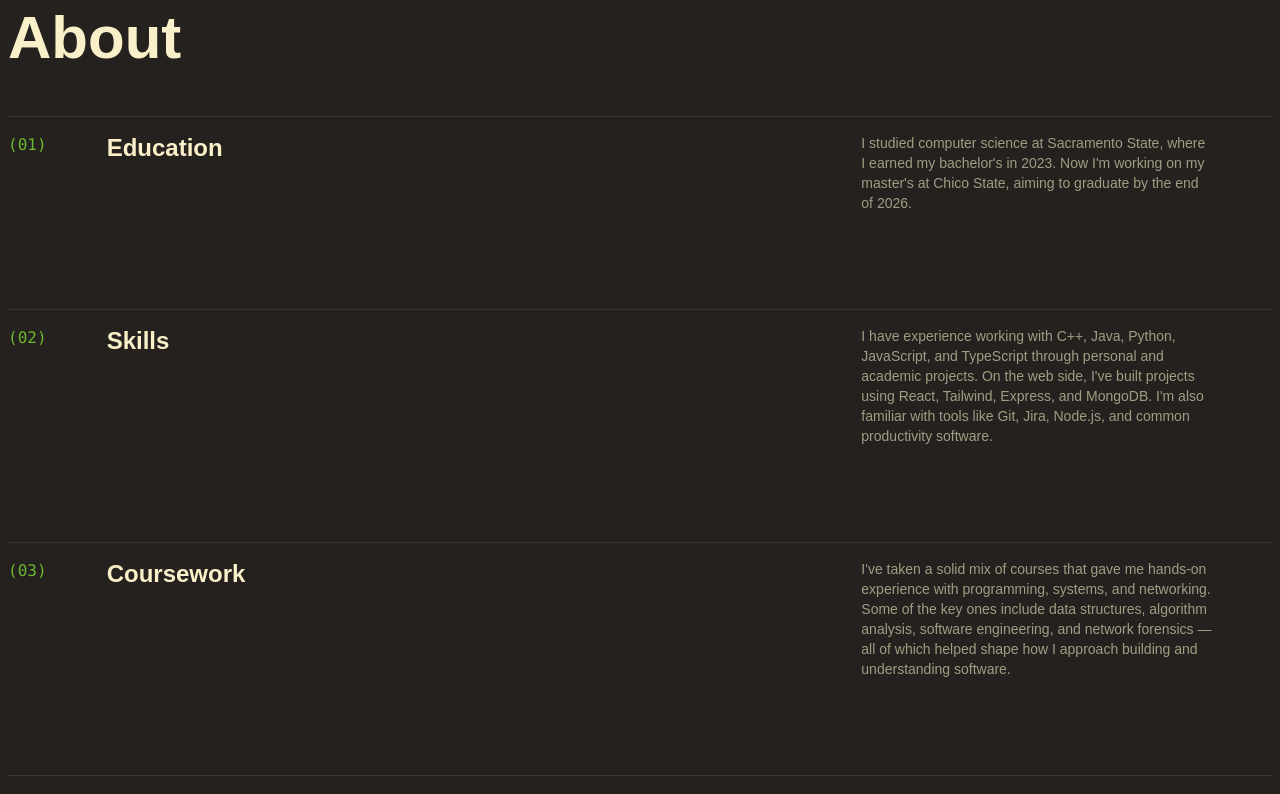
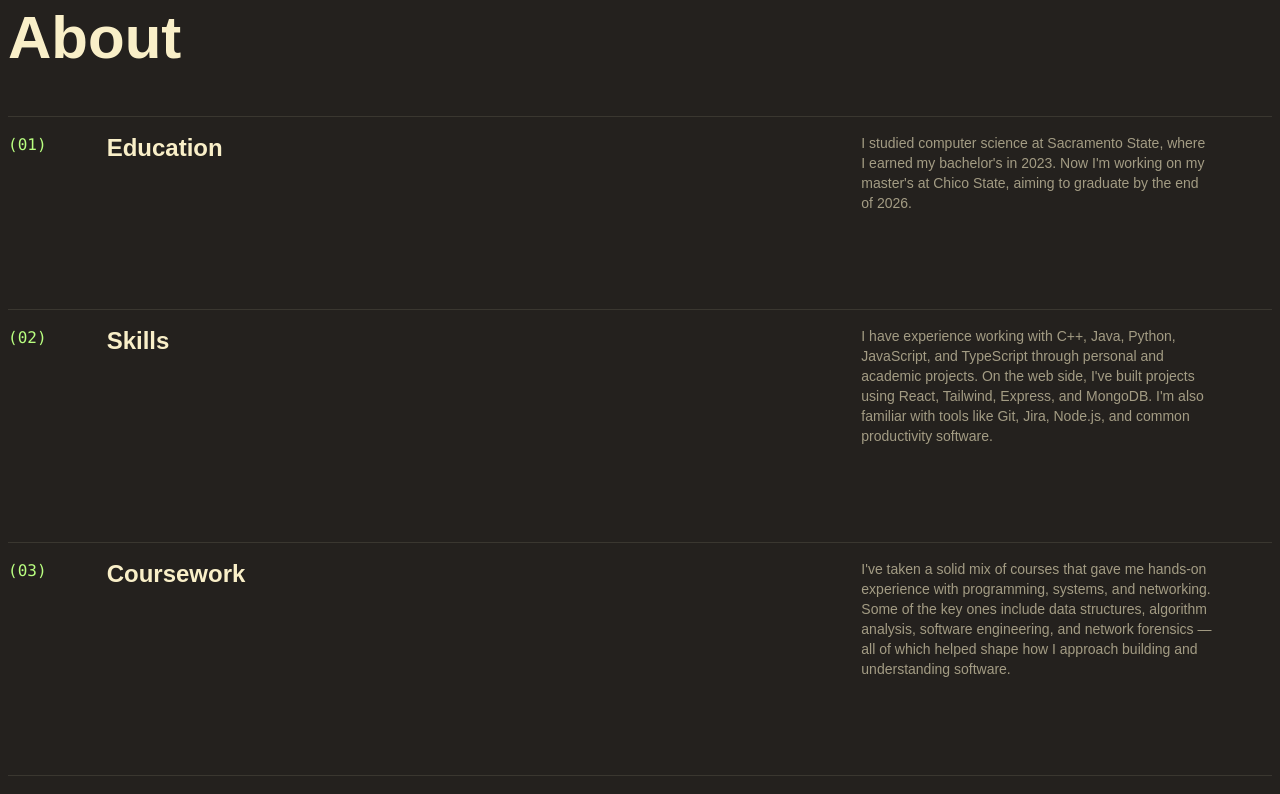
Before and after one commit to alex-escobar-h/portfolio, a Next.js app: page / in a window 1280 px wide. Shown: the part 920-1714 px from the top of the page. Built offline with nearby package versions, Linux system fonts and the light colour scheme; a web font is replaced by a local one.

Commit message:
style: modify hsl values

```diff
--- a/components/Accent.tsx
+++ b/components/Accent.tsx
@@ -23,8 +23,8 @@ export function Accent<C extends React.ElementType = "span">({
 
   const appliedStyle =
     variant === "background"
-      ? { backgroundColor: `hsl(${hue}, 80%, 25%)` }
-      : { color: `hsl(${hue}, 60%, 45%)` };
+      ? { backgroundColor: `hsl(${hue}, 27%, 35%)` }
+      : { color: `hsl(${hue}, 100%, 75%)` };
 
   useEffect(() => {
     if (hue === null) {
```
